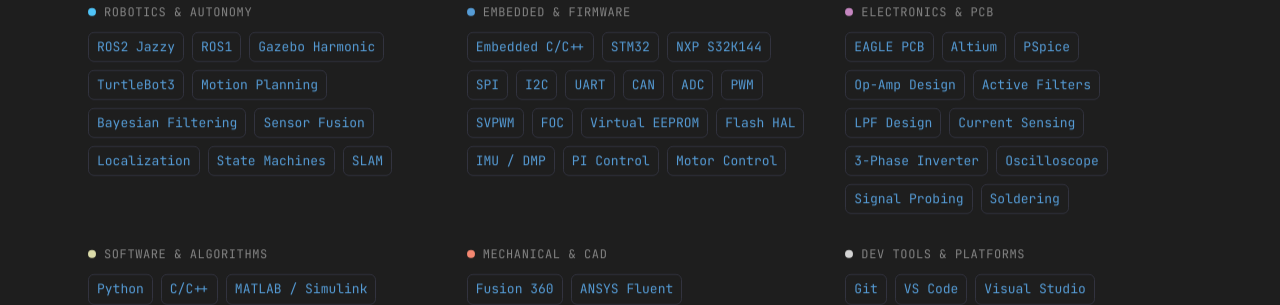
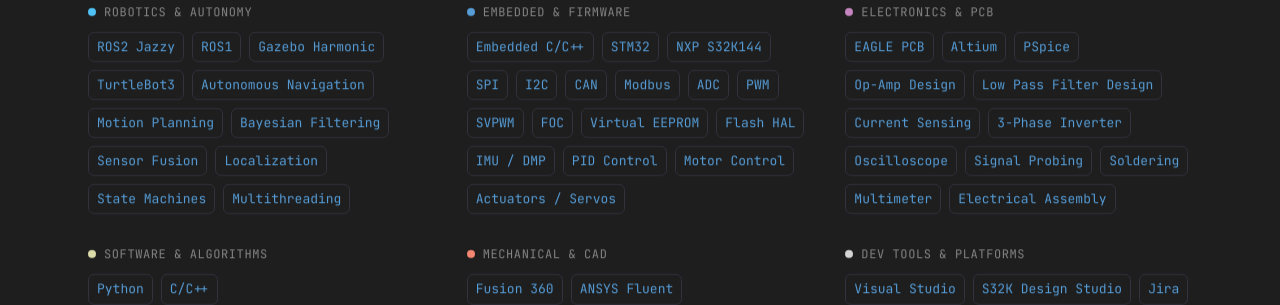
Before and after one commit to manansawrangpate/portfolio, a Next.js app: page /portfolio/about in a window 1280 px wide. Shown: the part 647-952 px from the top of the page. Built offline with nearby package versions, Linux system fonts and the light colour scheme.

Commit message:
Updated Project descriptions & About page skills

```diff
--- a/components/About.tsx
+++ b/components/About.tsx
@@ -58,34 +58,34 @@
     dot: 'green' as const,
     skills: [
       'ROS2 Jazzy', 'ROS1', 'Gazebo Harmonic', 'TurtleBot3',
-      'Motion Planning', 'Bayesian Filtering', 'Sensor Fusion',
-      'Localization', 'State Machines', 'SLAM',
+      'Autonomous Navigation', 'Motion Planning', 'Bayesian Filtering',
+      'Sensor Fusion', 'Localization', 'State Machines', 'Multithreading',
     ],
   },
   {
     label: 'Embedded & Firmware',
     dot: 'blue' as const,
     skills: [
-      'Embedded C/C++', 'STM32', 'NXP S32K144', 'SPI', 'I2C', 'UART', 'CAN',
+      'Embedded C/C++', 'STM32', 'NXP S32K144', 'SPI', 'I2C', 'CAN', 'Modbus',
       'ADC', 'PWM', 'SVPWM', 'FOC', 'Virtual EEPROM', 'Flash HAL',
-      'IMU / DMP', 'PI Control', 'Motor Control',
+      'IMU / DMP', 'PID Control', 'Motor Control', 'Actuators / Servos',
     ],
   },
   {
     label: 'Electronics & PCB',
     dot: 'purple' as const,
     skills: [
-      'EAGLE PCB', 'Altium', 'PSpice', 'Op-Amp Design', 'Active Filters',
-      'LPF Design', 'Current Sensing', '3-Phase Inverter',
-      'Oscilloscope', 'Signal Probing', 'Soldering',
+      'EAGLE PCB', 'Altium', 'PSpice', 'Op-Amp Design',
+      'Low Pass Filter Design', 'Current Sensing', '3-Phase Inverter',
+      'Oscilloscope', 'Signal Probing', 'Soldering', 'Multimeter', 'Electrical Assembly',
     ],
   },
   {
     label: 'Software & Algorithms',
     dot: 'yellow' as const,
     skills: [
-      'Python', 'C/C++', 'MATLAB / Simulink', 'Linux', 'Bash',
-      'Multithreading', 'TF-IDF', 'Naive Bayes / NLP', 'Git',
+      'Python', 'C/C++', 'Object Oriented Programming', 'MATLAB / Simulink',
+      'Linux / Ubuntu', 'Bash', 'Git / GitHub', 'TF-IDF',
     ],
   },
   {
@@ -101,8 +101,8 @@
     label: 'Dev Tools & Platforms',
     dot: 'white' as const,
     skills: [
-      'Git', 'VS Code', 'Visual Studio', 'S32K Design Studio',
-      'Linux CLI', 'Excel Modelling', 'Bluebeam / Visio',
+      'Visual Studio', 'S32K Design Studio', 'Jira',
+      'Excel Modelling', 'Bluebeam / Visio',
     ],
   },
 ];
--- a/components/ProjectModal.tsx
+++ b/components/ProjectModal.tsx
@@ -212,9 +212,21 @@
 
         {/* Overview */}
         <div className="space-y-4 text-base leading-7 text-[#a0a0a0]">
-          {details.overview.split('\n\n').map((para, i) => (
-            <p key={i}>{para}</p>
-          ))}
+          {details.overview.split('\n\n').map((para, i) => {
+            const linkMap = Object.fromEntries(details.links.map(l => [l.label, l.href]));
+            const parts = para.split(/\[([^\]]+)\]/g);
+            return (
+              <p key={i}>
+                {parts.map((part, j) =>
+                  j % 2 === 1 && linkMap[part] ? (
+                    <a key={j} href={linkMap[part]} target="_blank" rel="noopener noreferrer" className="text-green underline-offset-2 hover:underline">
+                      {part} ↗
+                    </a>
+                  ) : part
+                )}
+              </p>
+            );
+          })}
         </div>
       </div>
     </div>
```
Also changed, not shown: components/Projects.tsx (+27 -15 lines), public/Screenshot 2026-07-19 134305.png (added), public/Screenshot 2026-07-19 134344.png (added).
